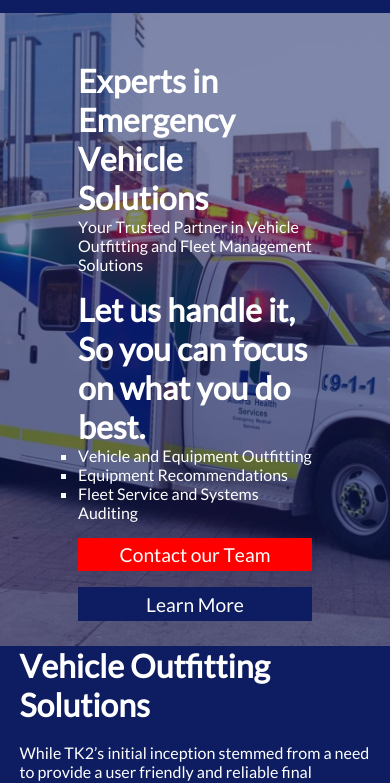
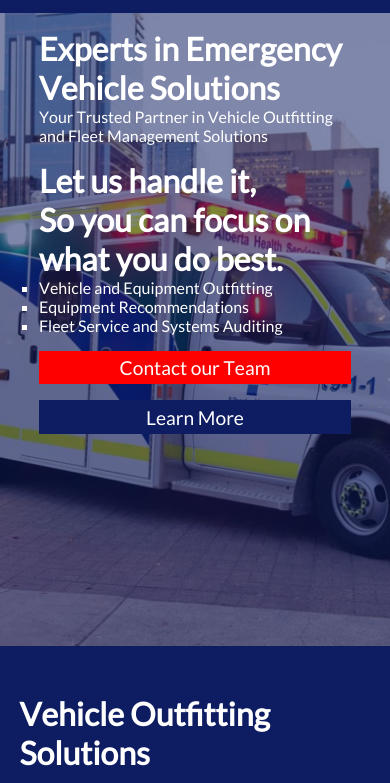
Before and after one commit to tabadines00/tk2-client, a plain HTML site: page index.html in a window 390 px wide. Shown: the part 52-835 px from the top of the page. Drawn offline with Linux system fonts and the light colour scheme.

Commit message:
Finished Landing for mobile

```diff
--- a/css/style.css
+++ b/css/style.css
@@ -123,7 +123,7 @@ nav {
 .title {
     color: var(--primary-color);
     margin: auto;
-    padding-top: 5rem;
+    /* padding-top: 5rem; */
     padding-bottom: 1rem;
     width:60%;
 }
@@ -139,8 +139,7 @@ nav {
     background-position: center;
 
     min-height: 75vh;
-    max-width:100%;
-    max-height:300%;
+    max-height:300vh;
     vertical-align: middle;
 
 }
@@ -339,7 +338,11 @@ li#landingList {
     }
 
     .title {
-        padding-top: 3rem;
+        width: 80%;
+    }
+
+    .hero {
+        width: 80%;
     }
 }
 
@@ -375,6 +378,7 @@ li#landingList {
 
     .landingTitle {
         font-size: 2rem;
+        padding-top: 1rem;
     }
 
     .landingSubText {
@@ -391,7 +395,7 @@ li#landingList {
     }
 
     .content {
-        margin: auto;
+        margin: 3rem auto;
         height: 100%;
         width: 90%;
     }
```
